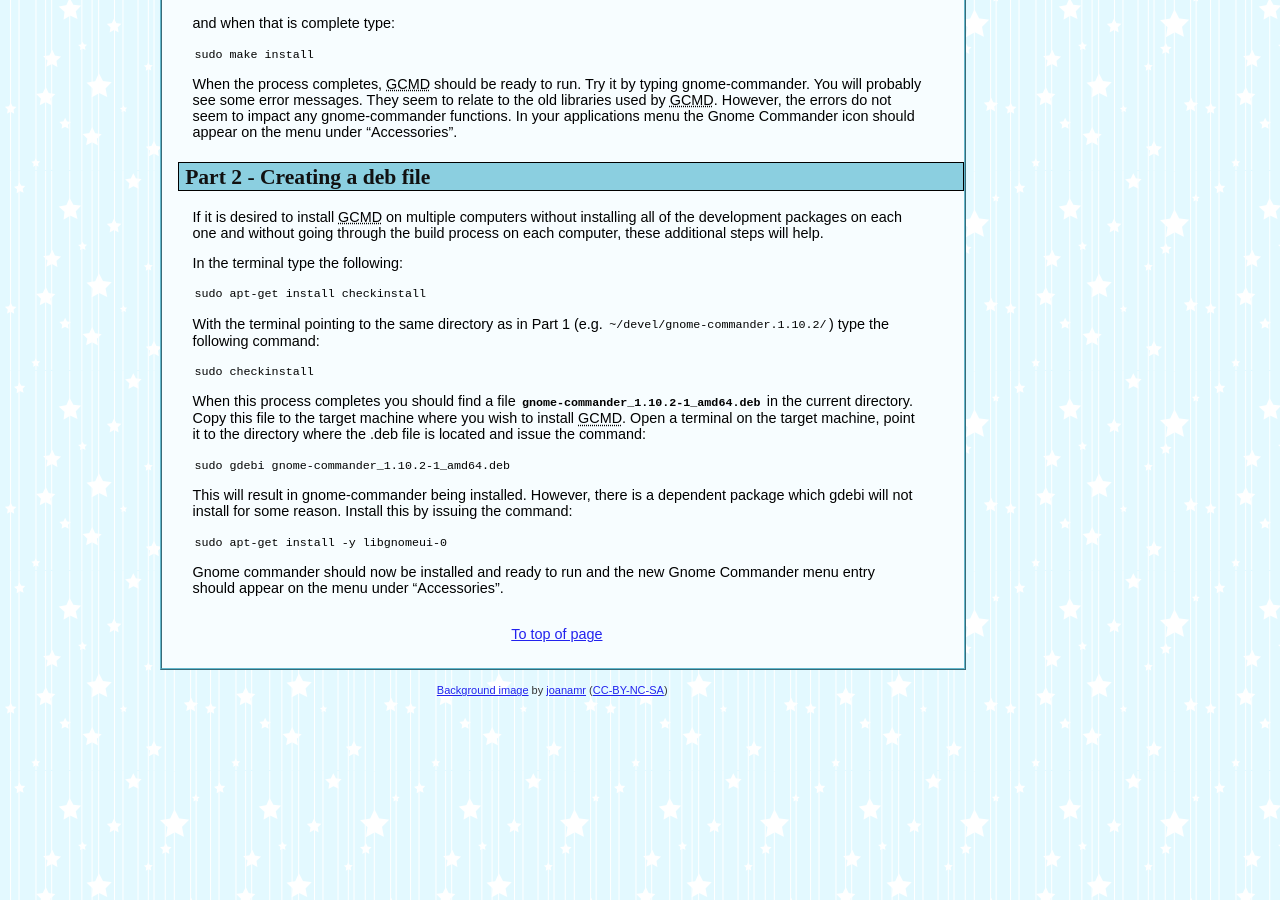
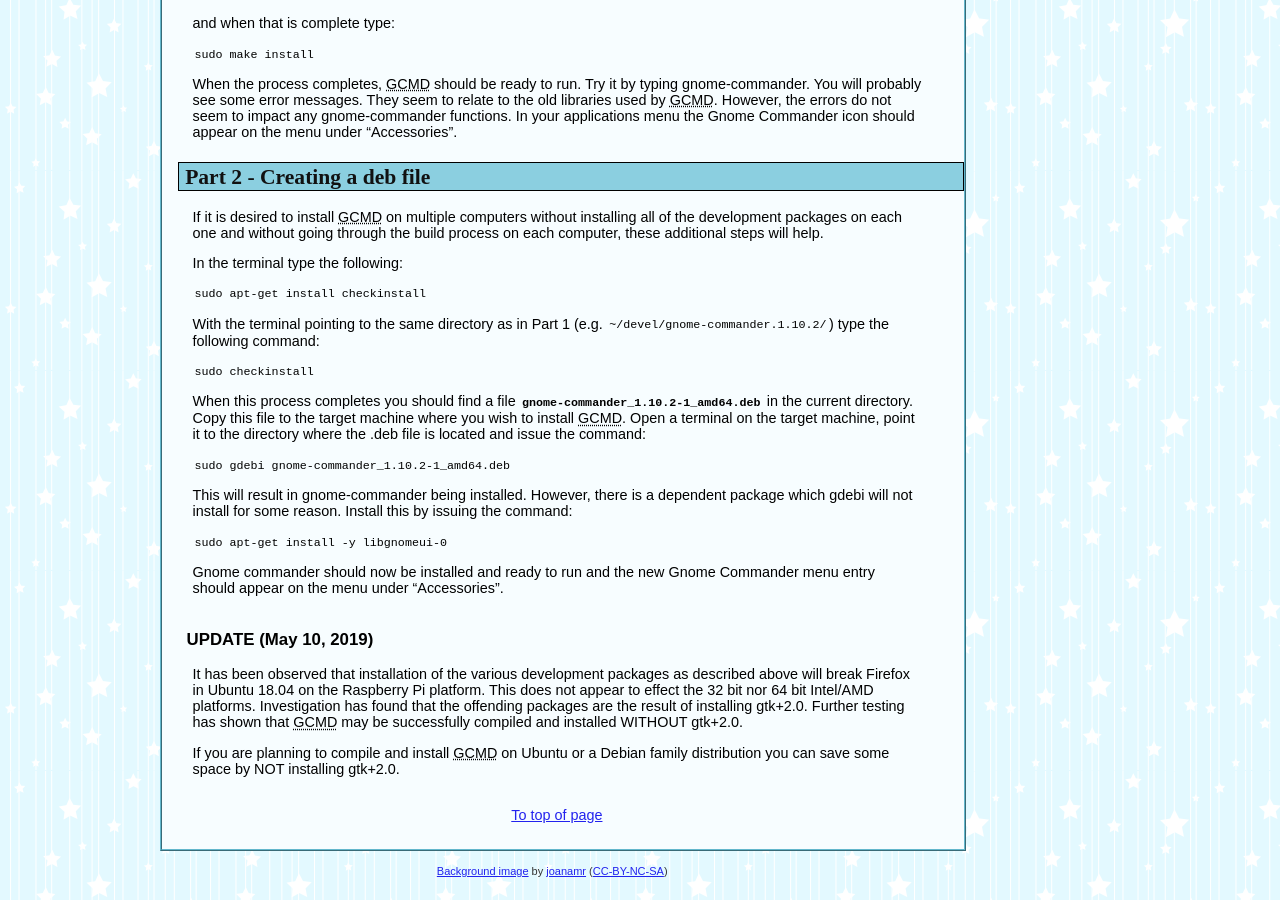
Before and after one commit to gcmd/gcmd.github.io, a Jekyll site: the page built from _posts/2019-05-30-gcmd-ubuntu-deb.md, in a window 1280 px wide and 900 px high, scrolled down 1229 px. Built offline with Jekyll 4.4.1, drawn with Linux system fonts in a browser that asks for light colours.

```diff
--- a/_posts/2019-05-30-gcmd-ubuntu-deb.md
+++ b/_posts/2019-05-30-gcmd-ubuntu-deb.md
@@ -145,4 +145,16 @@
 Gnome Commander menu entry should appear on the menu under
 "Accessories".
 
+### UPDATE (May 10, 2019)
+
+It has been observed that installation of the various development
+packages as described above will break Firefox in Ubuntu 18.04 on the
+Raspberry Pi platform. This does not appear to effect the 32 bit nor 64
+bit Intel/AMD platforms. Investigation has found that the offending
+packages are the result of installing gtk+2.0. Further testing has shown
+that GCMD may be successfully compiled and installed WITHOUT gtk+2.0.
+
+If you are planning to compile and install GCMD on Ubuntu or a Debian
+family distribution you can save some space by NOT installing gtk+2.0.
+
 *[GCMD]: Gnome Commander
```
